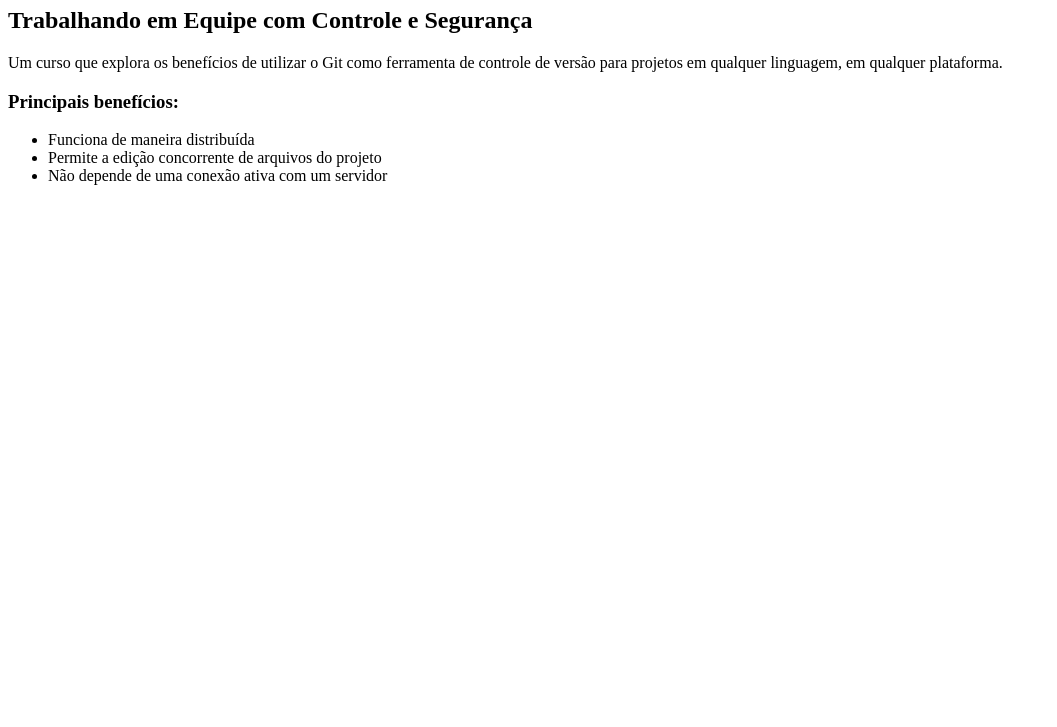
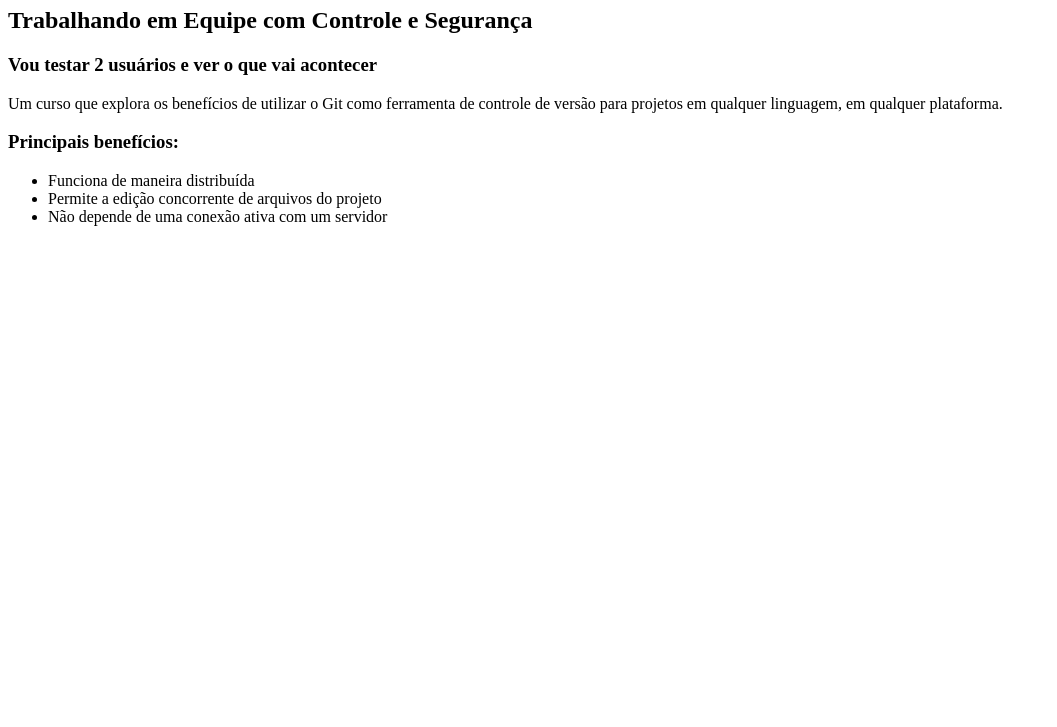
Before and after one commit to natanrch/curso-git, a plain HTML site: page index.html in a window 1280 px wide. Shown: the part 73-800 px from the top of the page, without its empty margins (0-1057 px from the left). Drawn offline with Linux system fonts and the light colour scheme.

Commit message:
MOdificação usuário 1

```diff
--- a/index.html
+++ b/index.html
@@ -6,7 +6,7 @@
 <body>
         <h1>Git</h1>
         <h2>Trabalhando em Equipe com Controle e Segurança</h2>
-
+	<h3> Vou testar 2 usuários e ver o que vai acontecer </h3>
         <p>Um curso que explora os benefícios de utilizar o Git como ferramenta de controle de versão para projetos em qualquer linguagem, em qualquer plataforma.</p>
 
         <h3>Principais benefícios:</h3>
```
